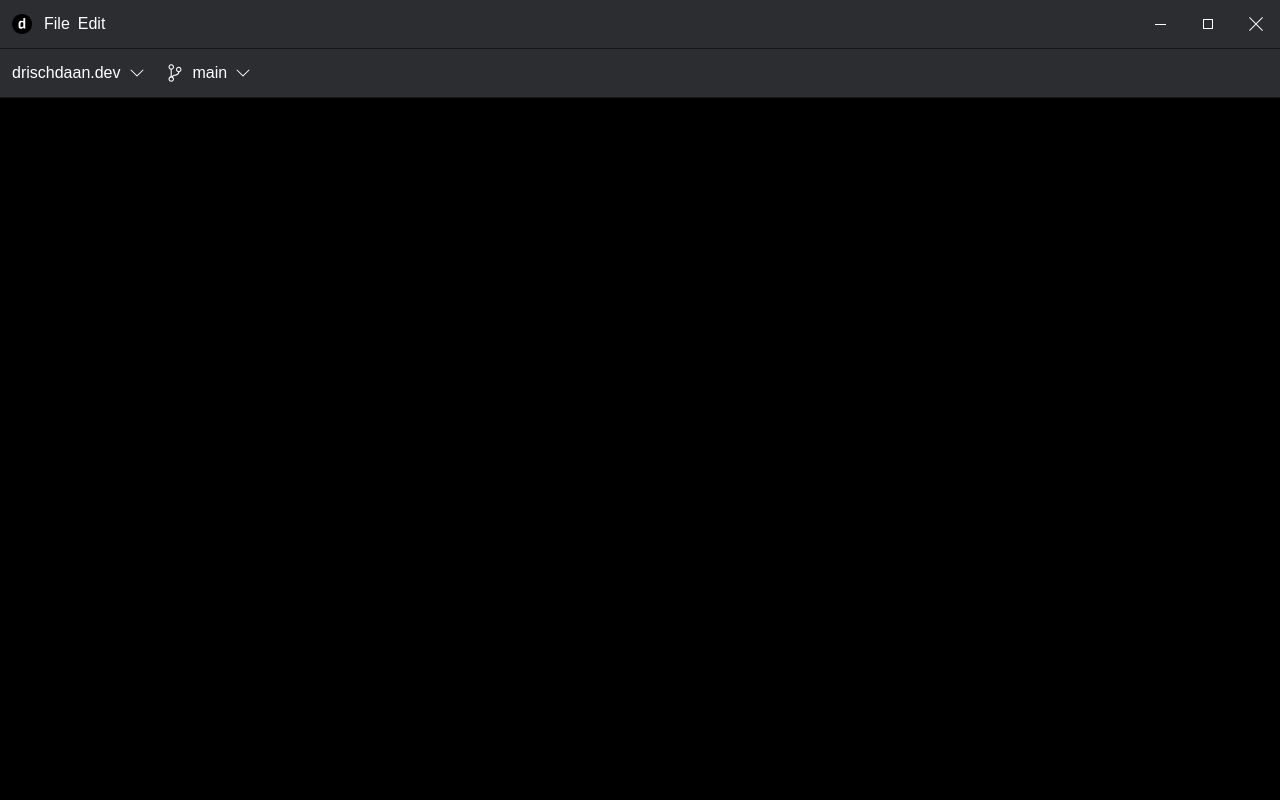
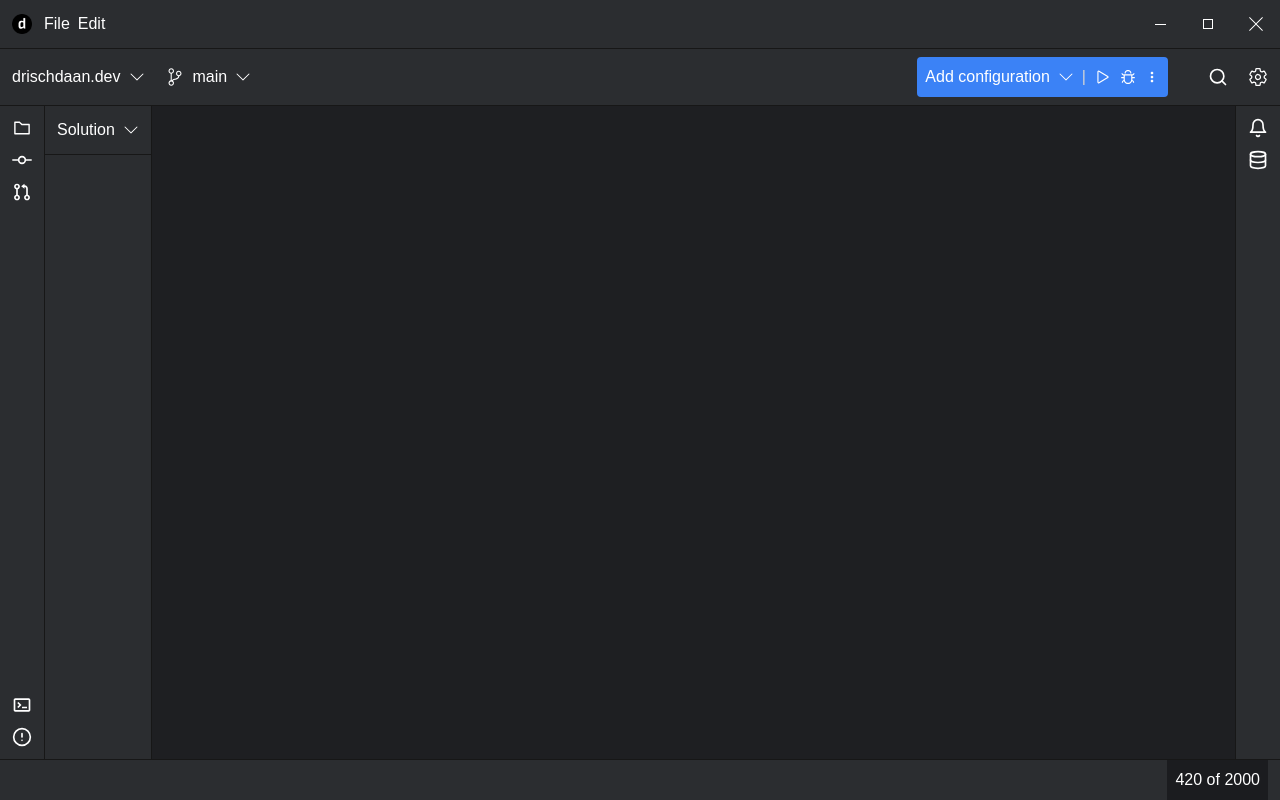
Before and after one commit to Drischdaan/drischdaan.dev, a Next.js app: page / in a window 1280 px wide. Built offline with nearby package versions, Linux system fonts and the light colour scheme; a web font is replaced by a local one.

Commit message:
chore: updates rider styled layout

```diff
--- a/app/components/Header.tsx
+++ b/app/components/Header.tsx
@@ -14,7 +14,7 @@ export default function Header() {
           <li>Edit</li>
         </ul>
       </div>
-      <div className='flex-initial flex justify-end items-center h-full'>
+      <div className='flex-initial flex h-full'>
         <div className='w-full h-full p-4 hover:bg-[#383A3D] transition-colors duration-200 cursor-pointer'>
           <VscChromeMinimize/>
         </div>
--- a/app/page.tsx
+++ b/app/page.tsx
@@ -1,13 +1,18 @@
+import { AiOutlineBug, AiOutlineFolder } from 'react-icons/ai';
+import { BiDotsVerticalRounded, BiGitPullRequest, BiTerminal } from 'react-icons/bi';
 import { BsChevronDown } from 'react-icons/bs';
+import { FiAlertCircle, FiBell, FiDatabase, FiGitCommit, FiSearch } from 'react-icons/fi';
 import { IoIosGitBranch } from 'react-icons/io';
+import { IoPlayOutline, IoSettingsOutline } from 'react-icons/io5';
 import Header from './components/Header';
 import './globals.scss';
 
 export default function Home() {
   return (
-    <div className='w-full h-full'>
+    <div className='w-full h-full flex flex-col'>
       <Header/>
-      <div className='w-full p-3 bg-[#2B2D30] border-y border-neutral-900 flex justify-start items-center gap-5'>
+      <div className='w-full py-2 px-3 bg-[#2B2D30] border-y border-neutral-900 flex justify-between items-center'>
+        <div className='flex justify-start items-center gap-5'>
           <div className='flex justify-start items-center gap-2'>
             <span>drischdaan.dev</span>
             <BsChevronDown/>
@@ -18,6 +23,59 @@ export default function Home() {
             <BsChevronDown/>
           </div>
         </div>
+        <div className='flex justify-between items-center gap-10'>
+          <div className='p-2 bg-blue-500 rounded flex justify-center items-center gap-2'>
+            Add configuration
+            <BsChevronDown/>
+            <span className='text-neutral-300'>|</span>
+            <IoPlayOutline className='text-lg'/>
+            <AiOutlineBug/>
+            <BiDotsVerticalRounded/>
+          </div>
+          <div className='flex justify-end items-center gap-5 text-xl'>
+            <FiSearch/>
+            <IoSettingsOutline/>
+          </div>
+        </div>
+      </div>
+      <div className='w-full h-full flex'>
+        <div className='flex-initial p-3 bg-[#2B2D30] border-b border-neutral-900 flex flex-col justify-between items-center'>
+          <div className='text-xl'>
+            <ul className='flex flex-col gap-3'>
+              <li><AiOutlineFolder/></li>
+              <li><FiGitCommit/></li>
+              <li><BiGitPullRequest/></li>
+            </ul>
+          </div>
+          <div className='text-xl'>
+            <ul className='flex flex-col gap-3'>
+              <li><BiTerminal/></li>
+              <li><FiAlertCircle/></li>
+            </ul>
+          </div>
+        </div>
+        <div className='flex-initial bg-[#2B2D30] border-l border-b border-neutral-900 flex flex-col'>
+          <div className='flex justify-start items-center border-b border-neutral-900 p-3 gap-2'>
+            <span>Solution</span>
+            <BsChevronDown/>
+          </div>
+        </div>
+        <div className='flex-1 p-3 bg-[#1E1F22] border border-t-0 border-neutral-900'>
+
+        </div>
+        <div className='flex-initial p-3 bg-[#2B2D30] border-b border-neutral-900 text-xl flex flex-col justify-start items-center gap-3'>
+          <FiBell/>
+          <FiDatabase/>
+        </div>
+      </div>
+      <div className='px-3 bg-[#2B2D30] flex justify-between items-center'>
+        <div></div>
+        <div className='flex justify-end items-center'>
+          <div className='p-2 bg-[#1B1C1F]'>
+            420 of 2000
+          </div>
+        </div>
+      </div>
     </div>
   );
 }
```
Lines whose indentation alone changed are shown as unchanged.
